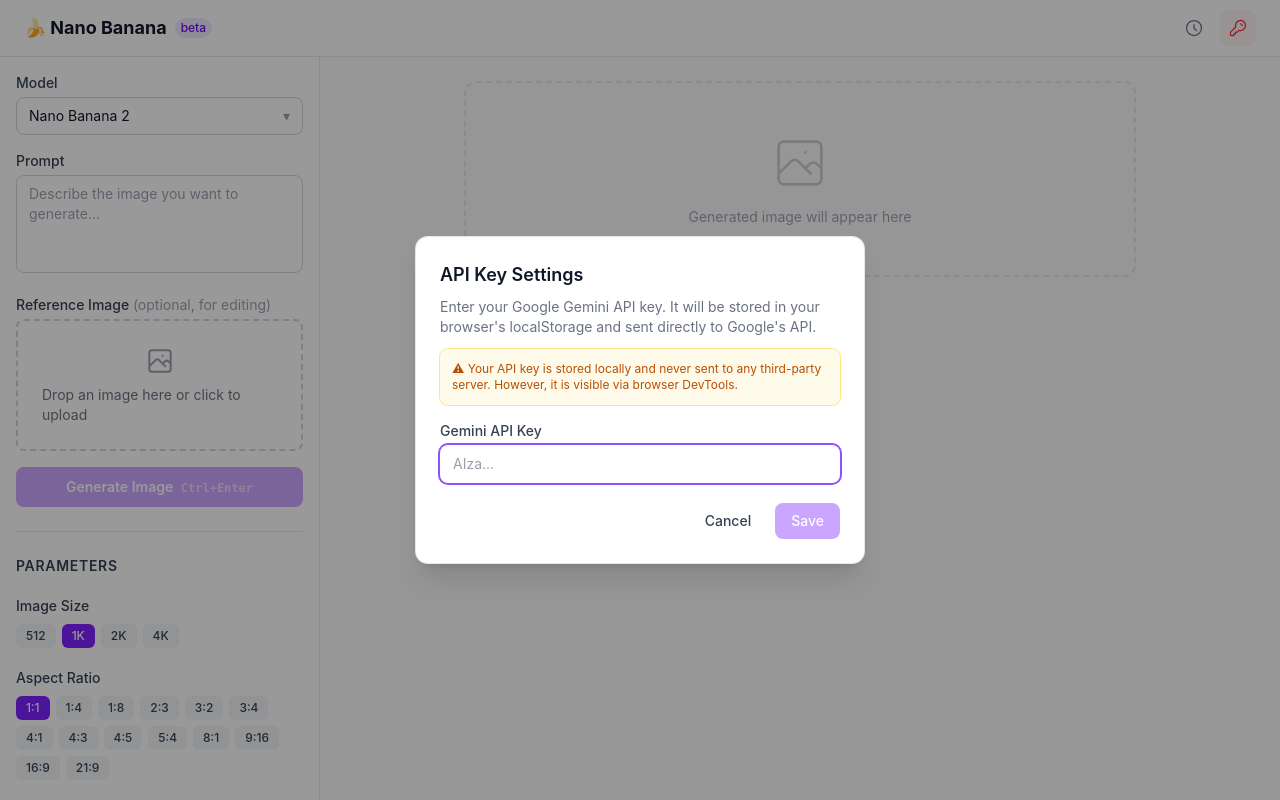
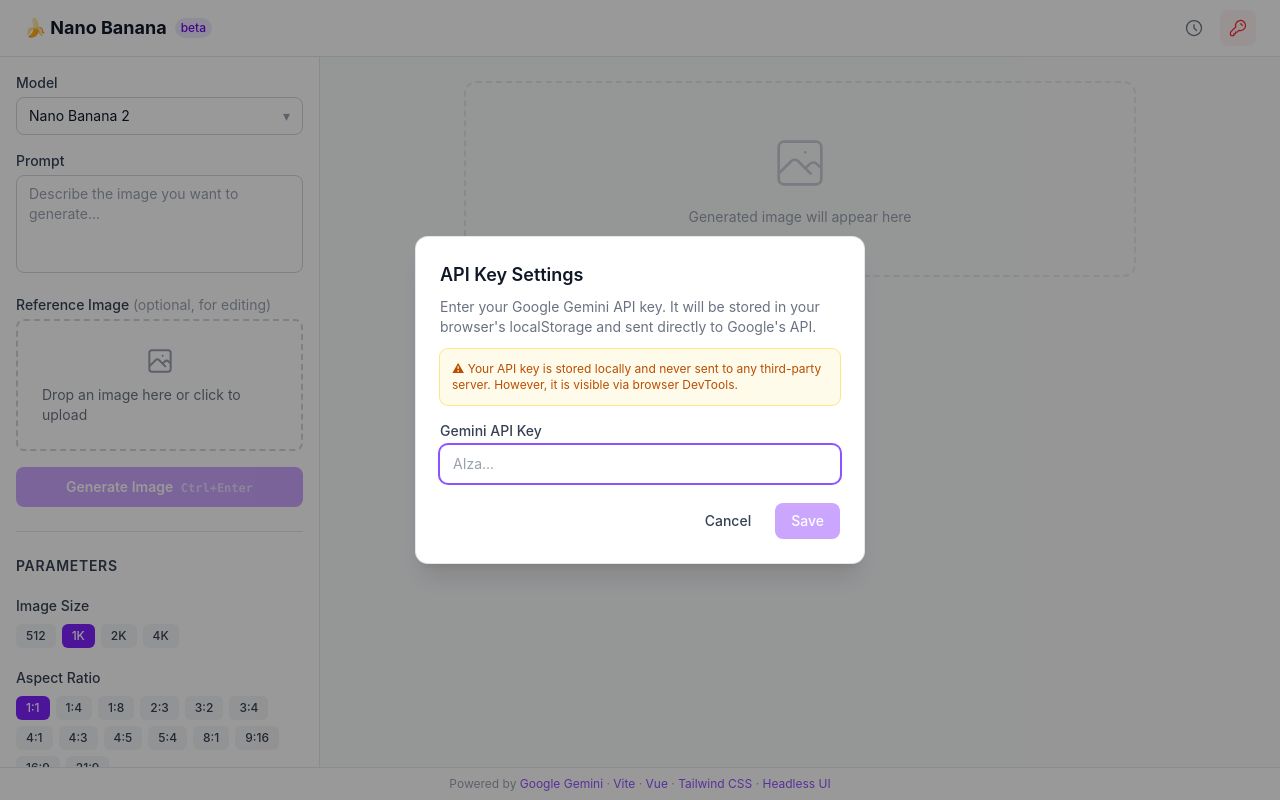
Before and after one commit to BYJRK/Banacanvas, a Vue app: page / in a window 1280 px wide. Shown: the top 800 px of the page. Built offline with nearby package versions, Linux system fonts and the light colour scheme.

Commit message:
feat: update layout with footer and adjust header and main content styles

```diff
--- a/src/App.vue
+++ b/src/App.vue
@@ -149,9 +149,9 @@
 </script>
 
 <template>
-  <div class="min-h-screen flex flex-col">
+  <div class="h-screen flex flex-col overflow-hidden">
     <!-- Header -->
-    <header class="border-b border-gray-200 dark:border-gray-800 bg-white dark:bg-gray-900">
+    <header class="shrink-0 border-b border-gray-200 dark:border-gray-800 bg-white dark:bg-gray-900">
       <div class="max-w-7xl mx-auto px-4 sm:px-6 h-14 flex items-center justify-between">
         <div class="flex items-center gap-2">
           <span class="text-lg font-bold text-gray-900 dark:text-gray-100">🍌 Nano Banana</span>
@@ -190,7 +190,7 @@
     </header>
 
     <!-- Main content -->
-    <div class="flex-1 flex overflow-hidden">
+    <div class="flex-1 flex min-h-0">
       <!-- Left: Controls -->
       <aside class="w-80 border-r border-gray-200 dark:border-gray-800 bg-white dark:bg-gray-900 overflow-y-auto p-4 flex flex-col gap-6 hidden md:flex">
         <GenerationPanel
@@ -259,6 +259,20 @@
       />
     </div>
 
+    <!-- Footer -->
+    <footer class="shrink-0 border-t border-gray-200 dark:border-gray-800 bg-white dark:bg-gray-900 px-4 py-2 text-center text-xs text-gray-400 dark:text-gray-500">
+      Powered by
+      <a href="https://ai.google.dev/" target="_blank" rel="noopener noreferrer" class="text-violet-500 hover:text-violet-600 dark:text-violet-400 dark:hover:text-violet-300">Google Gemini</a>
+      ·
+      <a href="https://vite.dev/" target="_blank" rel="noopener noreferrer" class="text-violet-500 hover:text-violet-600 dark:text-violet-400 dark:hover:text-violet-300">Vite</a>
+      ·
+      <a href="https://vuejs.org/" target="_blank" rel="noopener noreferrer" class="text-violet-500 hover:text-violet-600 dark:text-violet-400 dark:hover:text-violet-300">Vue</a>
+      ·
+      <a href="https://tailwindcss.com/" target="_blank" rel="noopener noreferrer" class="text-violet-500 hover:text-violet-600 dark:text-violet-400 dark:hover:text-violet-300">Tailwind CSS</a>
+      ·
+      <a href="https://headlessui.com/" target="_blank" rel="noopener noreferrer" class="text-violet-500 hover:text-violet-600 dark:text-violet-400 dark:hover:text-violet-300">Headless UI</a>
+    </footer>
+
     <!-- API Key Dialog -->
     <ApiKeyDialog :open="showApiKeyDialog" @close="showApiKeyDialog = false" />
   </div>
```
